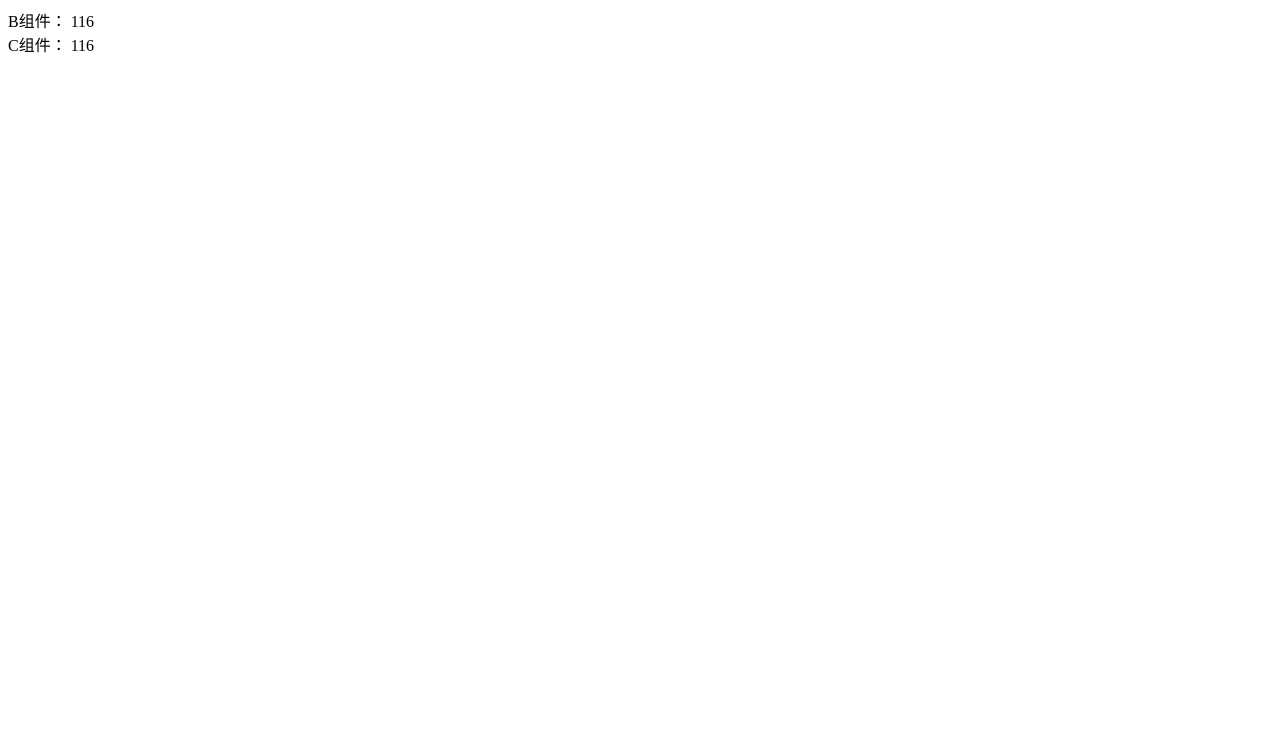
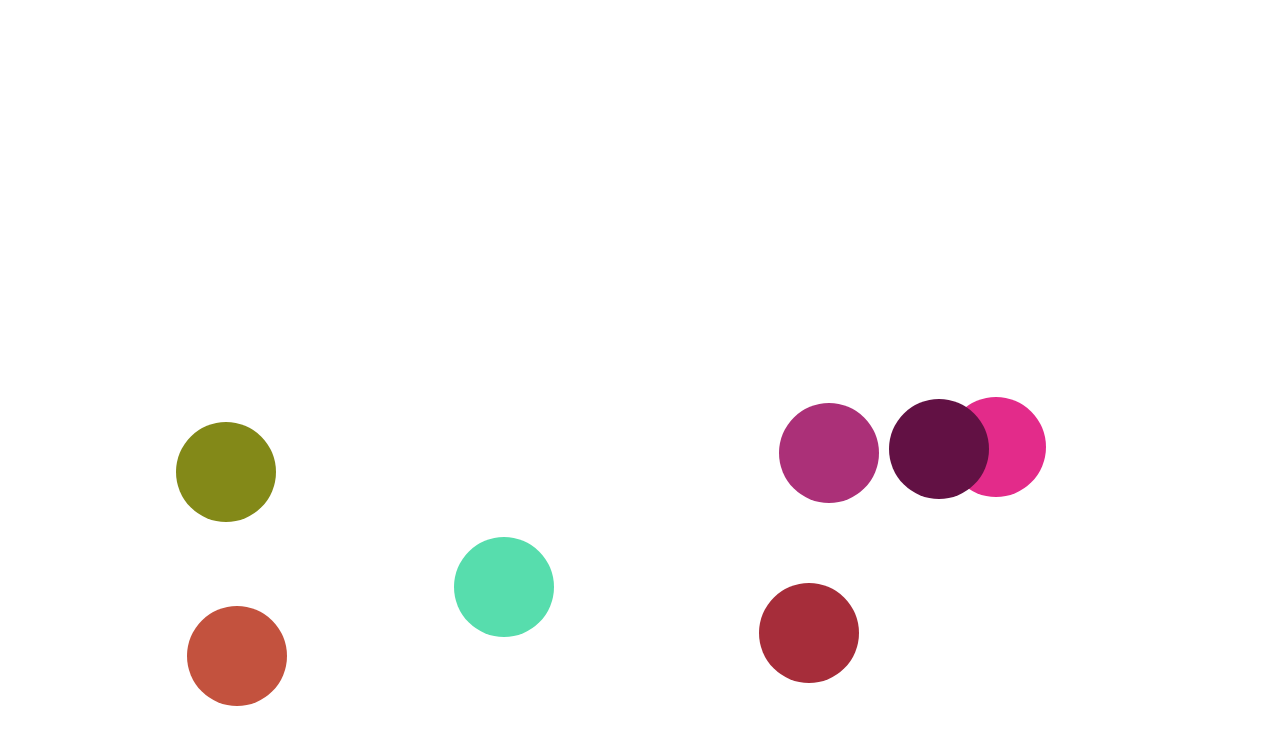
Before and after one commit to lebRonFeng/react-overview, a React (Create React App) app in the folder react-learn/: page / in a window 1280 px wide. Shown: the top 744 px of the page. Built offline with nearby package versions, Linux system fonts and the light colour scheme.

Commit message:
自由移动的小球

```diff
--- /dev/null
+++ b/react-learn/src/components/Ball.css
@@ -0,0 +1,6 @@
+.ball{
+  width: 100px;
+  height: 100px;
+  border-radius: 50%;
+  position: fixed;
+}
--- /dev/null
+++ b/react-learn/src/components/Ball.js
@@ -0,0 +1,65 @@
+import React, { Component } from 'react'
+import "./Ball.css"
+// 一个能自由移动的小球
+export default class Ball extends Component {
+  constructor(props){
+    super(props)
+    // 属性中需要分别传递横纵坐标上的速度，没秒移动的像素值
+    // props.xSpeed， props.ySpeed
+    // 需要传递背景颜色，如果没有传递，则使用红色
+    this.state = {
+      left: props.left || 0, //横坐标
+      top: props.top || 0,    //纵坐标
+      xSpeed: props.xSpeed,
+      ySpeed: props.ySpeed
+    }
+    const duration = 16; //间隔的毫秒数
+
+    setInterval(() => {
+      const xDis = this.state.xSpeed * duration / 1000;
+      const yDis = this.state.ySpeed * duration / 1000;
+      // 根据速度，改变left和top的值
+      let newLeft = this.state.left + xDis;
+      let newTop = this.state.top + yDis;
+      if(newLeft <= 0) {
+        newLeft = 0;
+        this.setState({
+          xSpeed: -this.state.xSpeed //横坐标反向
+        })
+      } else if(newLeft >= document.documentElement.clientWidth - 100 ){
+        newLeft = document.documentElement.clientWidth - 100;
+        this.setState({
+          xSpeed: -this.state.xSpeed //横坐标反向
+        })
+      }
+
+      if(newTop <= 0) {
+        newTop = 0;
+        this.setState({
+          ySpeed: -this.state.ySpeed //纵坐标反向
+        })
+      } else if(newTop >= document.documentElement.clientHeight - 100 ){
+        newTop = document.documentElement.clientHeight - 100;
+        this.setState({
+          ySpeed: -this.state.ySpeed //纵坐标反向
+        })
+      }
+
+      this.setState({
+        left: newLeft,
+        top: newTop
+      })
+    }, duration)
+  }
+  render(){
+    return (
+      <div className="ball" style={{
+        left: this.state.left,
+        top: this.state.top,
+        background: this.props.bg || '#f40'
+      }}>
+
+      </div>
+    )
+  }
+}
--- /dev/null
+++ b/react-learn/src/components/BallList.js
@@ -0,0 +1,37 @@
+import React, { Component } from 'react'
+import Ball from './Ball'
+import { getRandom } from '../utils'
+
+// 每隔一段时间，自动产生一个小球，各种数据随机
+export default class BallList extends Component {
+  constructor(props){
+    super(props)
+    this.state = {
+      ballInfoes: []
+    }
+
+    const timer = setInterval(() => {
+      const info = {
+        left: getRandom(0, document.documentElement.clientWidth - 100),
+        top: getRandom(0, document.documentElement.clientHeight - 100),
+        xSpeed: getRandom(50, 500),
+        ySpeed: getRandom(50, 500),
+        bg: `rgb(${getRandom(0,255)},${getRandom(0,255)},${getRandom(0,255)})`
+      }
+      this.setState({
+        ballInfoes: [...this.state.ballInfoes, info]
+      })
+      if(this.state.ballInfoes.length === 10){
+        clearInterval(timer)
+      }
+    }, 1000)
+  }
+  render(){
+    const balls = this.state.ballInfoes.map((item,i) => <Ball key={i} {...item}/>)
+    return (
+      <>
+        {balls}
+      </>
+    )
+  }
+}
--- a/react-learn/src/components/Test.js
+++ /dev/null
@@ -1,36 +0,0 @@
-import React, { Component } from 'react'
-
-export default class A extends Component {
-  state = { n: 123 }
-
-  constructor(props) {
-    super(props);
-    setInterval(() => {
-      this.setState({
-        n: this.state.n -1
-      })
-    },1000)
-  }
-  render() {
-    return (
-      <div>
-        <B n={this.state.n} />
-      </div>
-    )
-  }
-}
-
-function B(props) {
-  return (
-    <div>
-      B组件： {props.n}
-      <C n={props.n} />
-    </div>)
-}
-
-function C(props) {
-  return (
-    <div>
-      C组件： {props.n}
-    </div>)
-}
--- /dev/null
+++ b/react-learn/src/utils.js
@@ -0,0 +1,3 @@
+export function getRandom(min, max){
+  return Math.floor(Math.random() * (max +1 -min) + min);
+}
```
Also changed, not shown: react-learn/src/components/Tick.js (deleted, +0 -29 lines), react-learn/src/index.jsx (+3 -5 lines).
